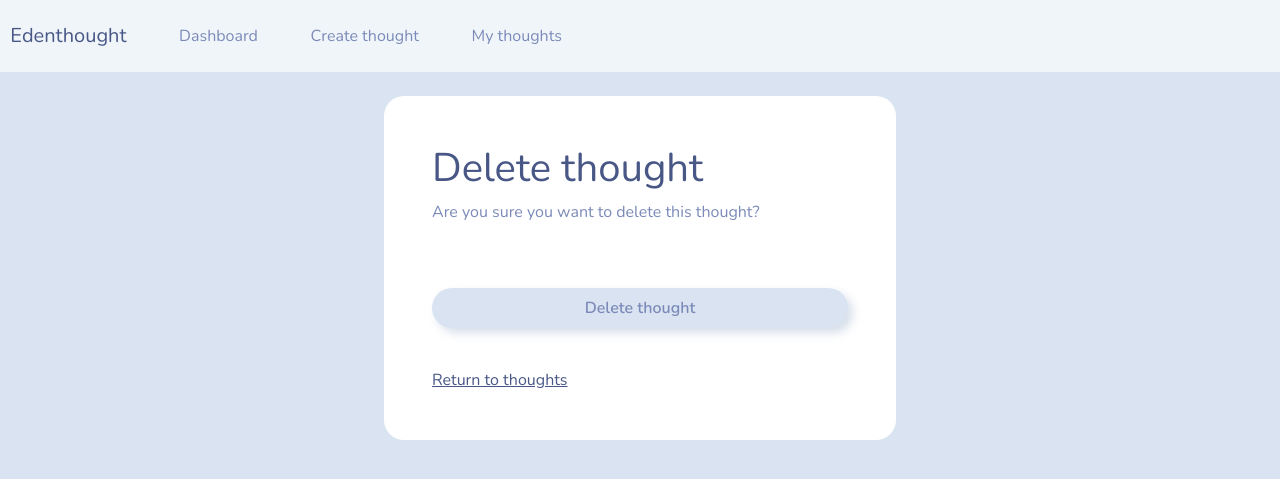
After one commit to Attila-Kis-Ivan/Django-edenthoughts, a Django app: template edenthought/journal/templates/journal/delete-thought.html in a window 1280 px wide. The commit adds this page. Shown: the top 479 px of the page. Run offline with Django 3.2, Linux system fonts and the light colour scheme; the template is opened without the code that fills it, so the values that code supplies are empty.

Commit message:
created delete thought CRUD operation

```diff
--- a/edenthought/journal/templates/journal/dashboard.html
+++ b/edenthought/journal/templates/journal/dashboard.html
@@ -4,7 +4,7 @@
 <br>
 
 <div class="container bg-white shadow-md p-5 form-layout">
-    <h1>DASHBOARD</h1> {{user}}
+    <h1>DASHBOARD</h1> Welcome back {{user}}
     <br>
     <br>
     <a href='{% url 'user-logout' %}'>Logout here</a>
--- /dev/null
+++ b/edenthought/journal/templates/journal/delete-thought.html
@@ -0,0 +1,28 @@
+{% extends "journal/navbar.html" %}
+
+
+{% block content %}
+<br>
+
+<div class="container bg-white shadow-md p-5 form-layout">
+    <h1> Delete thought</h1>
+
+    <p>Are you sure you want to delete this thought? </p>
+
+    <br>
+    <br>
+
+        <form method='POST' autocomplete="off">
+            {% csrf_token %}
+
+            <button class="btn btn-secondary btn-md w-100 btn-block p-2" type="submit"> Delete thought </button>
+
+        </form>
+        <br>
+
+        <a href="{% url 'my-thoughts' %}"> Return to thoughts </a>
+</div>
+
+<br>
+
+{% endblock %}
--- a/edenthought/journal/templates/journal/my-thoughts.html
+++ b/edenthought/journal/templates/journal/my-thoughts.html
@@ -22,6 +22,9 @@
         <br>
 
         <a href="{% url 'update-thought' thought.id %}">Update thought</a>
+        <br>
+        <br>
+        <a href="{% url 'delete-thought' thought.id %}">Delete thought</a>
     </div>
     <br>
    {% endfor %}
--- a/edenthought/journal/urls.py
+++ b/edenthought/journal/urls.py
@@ -13,6 +13,7 @@ urlpatterns = [
     path('my-thoughts', views.my_thoughts, name='my-thoughts'),
     # to make the url dinamic we need to add /<str:pk> (pk stands for primary key)
     path('update-thought/<str:pk>', views.update_thought, name='update-thought'),
+    path('delete-thought/<str:pk>', views.delete_thought, name='delete-thought'),
 
 
 ]
```
Also changed, not shown: edenthought/journal/views.py (+16 -0 lines), edenthought/db.sqlite3.
